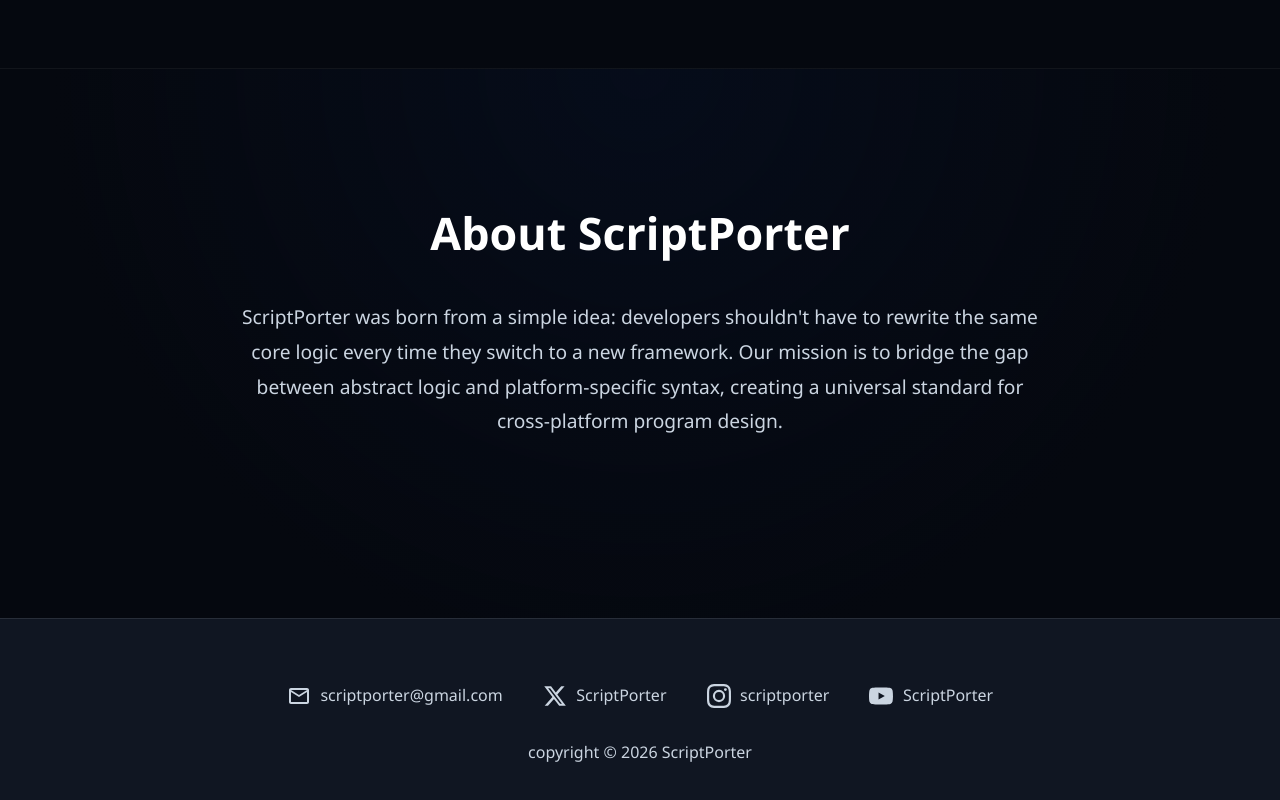
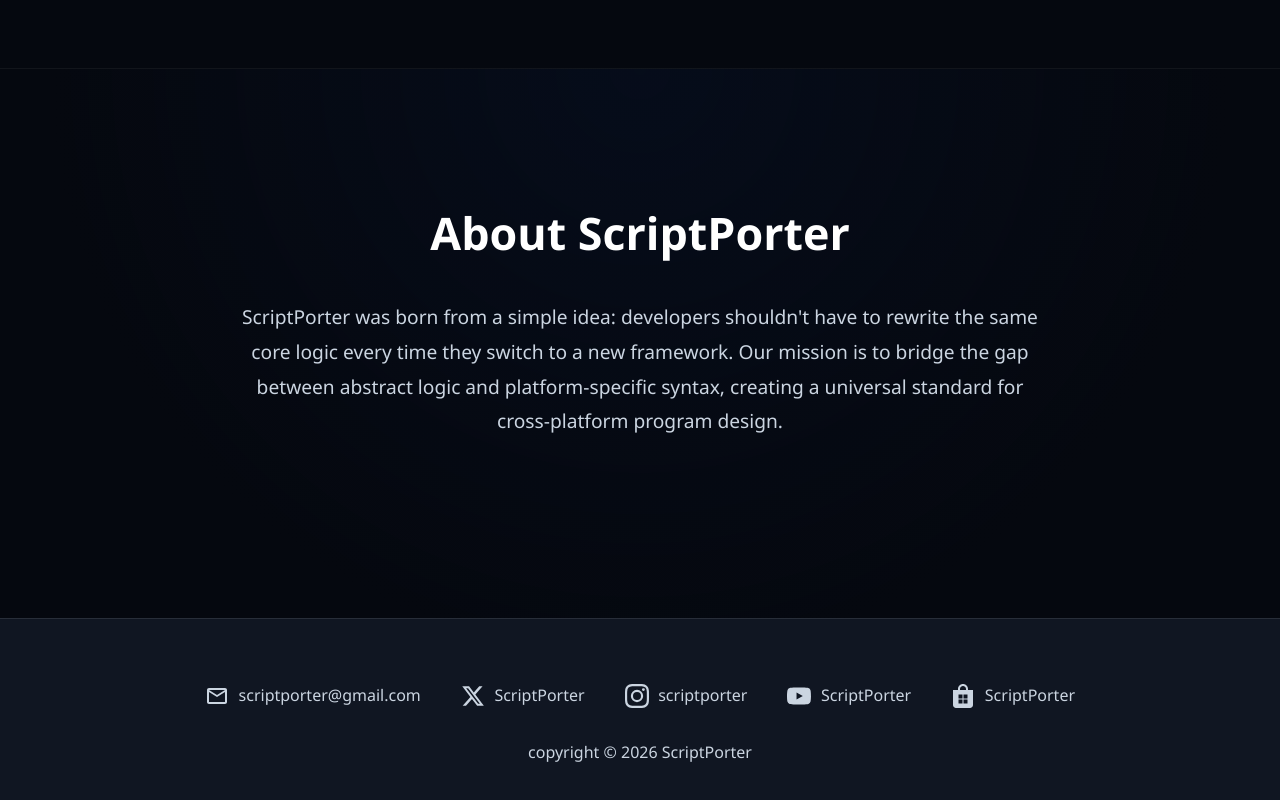
Before and after one commit to ScriptPorter/website, a plain HTML site: page index.html in a window 1280 px wide. Shown: the part 6984-7784 px from the top of the page. Drawn offline with Linux system fonts and the light colour scheme.

Commit message:
Added MS store in social section

```diff
--- a/index.html
+++ b/index.html
@@ -1021,6 +1021,11 @@ Once your blueprint is complete, the ScriptPorter engine simply reads it and tra
                 <span>ScriptPorter</span>
             </a>
 
+            <a href="https://apps.microsoft.com/search/publisher?name=ScriptPorter" title="Microsoft Store" target="_blank" rel="noopener noreferrer" class="social-link-item">
+                <svg class="social-icon" viewBox="0 0 24 24"><path fill-rule="evenodd" d="M17 6V5c0-2.76-2.24-5-5-5S7 2.24 7 5v1H2v15c0 1.66 1.34 3 3 3h14c1.66 0 3-1.34 3-3V6h-5zM9 5c0-1.66 1.34-3 3-3s3 1.34 3 3v1H9V5zm2.5 9.5h-4v-4h4v4zm5 0h-4v-4h4v4zm-5 5h-4v-4h4v4zm5 0h-4v-4h4v4z"/></svg>
+                <span>ScriptPorter</span>
+            </a>
+
         </div>
         <p>copyright &copy; 2026 ScriptPorter
     </footer>
```
